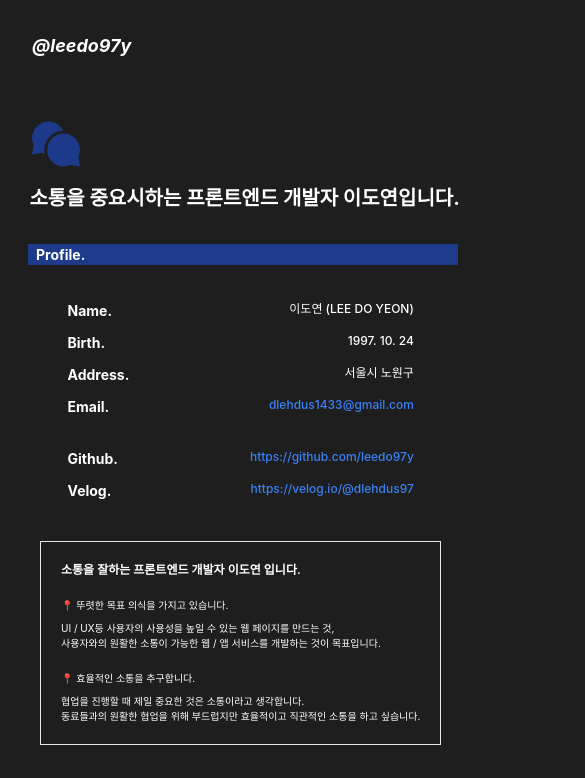
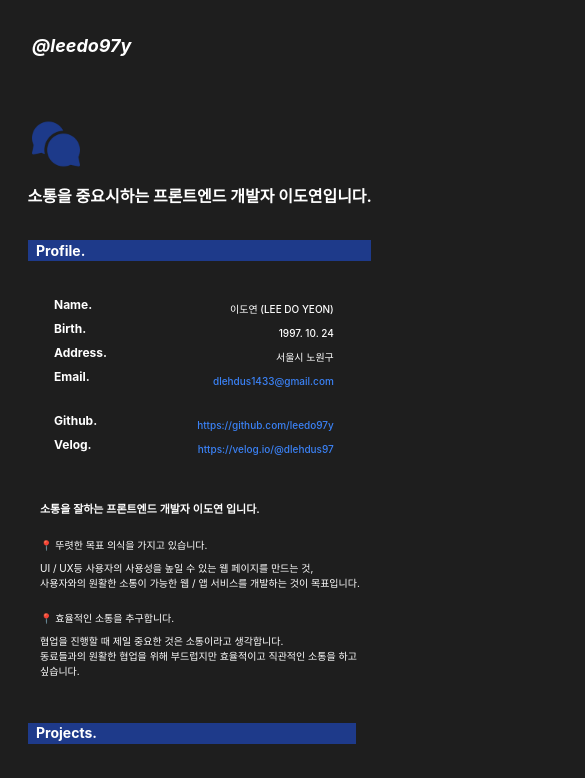
Before and after one commit to leedo97y/portfolio, a React (Vite) app in the folder portfolioDo/: page / in a window 390 px wide. Shown: the top 778 px of the page, 585 px wide, since content can reach past the window. Built offline with nearby package versions, Linux system fonts and the light colour scheme.

Commit message:
flx: mobile main page media query

```diff
--- a/portfolioDo/src/App.tsx
+++ b/portfolioDo/src/App.tsx
@@ -10,7 +10,7 @@ import WeatherPage from './pages/WeatherPage';
 
 function App() {
   return (
-    <div className='w-full h-screen box-border xxs:w-[165%] xxs:h-max'>
+    <div className='w-full h-screen box-border'>
       <Routes>
         <Route path='/' element={<Portfolio />} />
         <Route path='/tomuto' element={<TomutoPage />} />
--- a/portfolioDo/src/components/IntroduceComponents.tsx
+++ b/portfolioDo/src/components/IntroduceComponents.tsx
@@ -1,7 +1,7 @@
 const IntroComponents: React.FC = () => {
   return (
-    <div className='flex flex-col gap-5 border p-8 w-fit h-fit justify-center sm:w-fit sm:h-fit sm:pt-2 sm:-pl-2 sm:border-none md:w-fit md:h-fit md:p-7 xs:w-fit xs:p-5 xxs:w-fit xxs:p-5 xxs:-ml-5 '>
-      <p className='font-semibold text-l sm:text-sm md:text-base xs:text-xs xxs:text-xs'>
+    <div className='flex flex-col gap-5 border p-8 w-fit h-fit justify-center sm:w-fit sm:h-fit sm:pt-2 sm:-pl-2 sm:border-none md:w-fit md:h-fit md:p-7 xs:w-fit xs:p-5 xxs:w-fit xxs:p-0 xxs:-ml-5 xxs:border-none'>
+      <p className='font-semibold text-l sm:text-sm md:text-base xs:text-xs xxs:text-[11px]'>
         소통을 잘하는 프론트엔드 개발자 이도연 입니다.
       </p>
       <div className='ml-5 sm:ml-0 md:ml-4 sm:text-xs md:text-sm xs:text-[10px] xs:ml-0 xxs:text-[10px] xxs:ml-0'>
@@ -19,7 +19,8 @@ const IntroComponents: React.FC = () => {
           협업을 진행할 때 제일 중요한 것은 소통이라고 생각합니다.
           <br />
           동료들과의 원활한 협업을 위해 부드럽지만 효율적이고 직관적인 소통을
-          하고 싶습니다.
+          하고 <br className='xs:hidden sm:hidden md:hidden' />
+          싶습니다.
         </p>
       </div>
     </div>
--- a/portfolioDo/src/components/ProfileText.tsx
+++ b/portfolioDo/src/components/ProfileText.tsx
@@ -1,48 +1,48 @@
 const ProfileText: React.FC = () => {
   return (
-    <div className='flex flex-col gap-5 w-fit h-fit text-xl font-bold box-border sm:w-fit sm:h-fit sm:text-sm sm:gap-2 sm:pt-2 md:w-fit md:h-fit md:text-lg md:gap-4 xs:w-fit xs:text-sm xs:gap-3 xxs:w-fit xxs:text-sm xxs:gap-3 xxs:-ml-5'>
+    <div className='flex flex-col gap-5 w-fit h-fit text-xl font-bold box-border sm:w-fit sm:h-fit sm:text-sm sm:gap-2 sm:pt-2 md:w-fit md:h-fit md:text-lg md:gap-4 xs:w-fit xs:text-sm xs:gap-3 xxs:w-fit xxs:text-xs xxs:gap-0 xxs:-ml-8'>
       <div className='flex flex-row justify-between'>
-        <p className='xs:mr-28 xxs:mr-28'>Name.</p>
-        <span className='ml-5 text-base font-medium sm:text-xs md:text-sm xs:text-xs xxs:text-xs'>
+        <p className='xs:mr-28 xxs:mr-20'>Name.</p>
+        <span className='ml-5 text-base font-medium sm:text-xs md:text-sm xs:text-xs xxs:text-[10px]'>
           이도연 (LEE DO YEON)
         </span>
       </div>
       <div className='flex flex-row justify-between'>
-        <p className='xs:mr-28 xxs:mr-28'>Birth.</p>
-        <span className='ml-5 text-base font-medium sm:text-xs md:text-sm xs:text-xs xxs:text-xs'>
+        <p className='xs:mr-28 xxs:mr-20'>Birth.</p>
+        <span className='ml-5 text-base font-medium sm:text-xs md:text-sm xs:text-xs xxs:text-[10px]'>
           1997. 10. 24
         </span>
       </div>
       <div className='flex flex-row justify-between'>
-        <p className='xs:mr-28 xxs:mr-28'>Address.</p>
-        <span className='ml-5 text-base font-medium sm:text-xs md:text-sm xs:text-xs xxs:text-xs'>
+        <p className='xs:mr-28 xxs:mr-20'>Address.</p>
+        <span className='ml-5 text-base font-medium sm:text-xs md:text-sm xs:text-xs xxs:text-[10px]'>
           서울시 노원구
         </span>
       </div>
 
       <div className='flex flex-row justify-between'>
-        <p className='xs:mr-28 xxs:mr-28'>Email.</p>
+        <p className='xs:mr-28 xxs:mr-20'>Email.</p>
         <a
           href='mailto:dlehdus1433@gmail.com'
-          className='ml-5 text-base font-medium sm:text-xs md:text-sm xs:text-xs xxs:text-xs text-blue-500 transition duration-150 ease-in-out hover:text-blue-600 focus:text-blue-600 active:text-blue-700 '
+          className='ml-5 text-base font-medium sm:text-xs md:text-sm xs:text-xs xxs:text-[10px] text-blue-500 transition duration-150 ease-in-out hover:text-blue-600 focus:text-blue-600 active:text-blue-700 '
         >
           dlehdus1433@gmail.com
         </a>
       </div>
       <div className='flex flex-row mt-5 justify-between'>
-        <p className='xs:mr-28 xxs:mr-28'>Github.</p>
+        <p className='xs:mr-28 xxs:mr-20'>Github.</p>
         <a
           href='https://github.com/leedo97y'
-          className='ml-5 text-base font-medium sm:text-xs md:text-sm xs:text-xs xxs:text-xs text-blue-500 transition duration-150 ease-in-out hover:text-blue-600 focus:text-blue-600 active:text-blue-700 '
+          className='ml-5 text-base font-medium sm:text-xs md:text-sm xs:text-xs xxs:text-[10px] text-blue-500 transition duration-150 ease-in-out hover:text-blue-600 focus:text-blue-600 active:text-blue-700 '
         >
           https://github.com/leedo97y
         </a>
       </div>
       <div className='flex flex-row justify-between'>
-        <p className='xs:mr-28 xxs:mr-28'>Velog.</p>
+        <p className='xs:mr-28 xxs:mr-20'>Velog.</p>
         <a
           href='https://velog.io/@dlehdus97'
-          className='ml-5 text-base font-medium sm:text-xs md:text-sm xs:text-xs xxs:text-xs text-blue-500 transition duration-150 ease-in-out hover:text-blue-600 focus:text-blue-600 active:text-blue-700 '
+          className='ml-5 text-base font-medium sm:text-xs md:text-sm xs:text-xs xxs:text-[10px] text-blue-500 transition duration-150 ease-in-out hover:text-blue-600 focus:text-blue-600 active:text-blue-700 '
         >
           https://velog.io/@dlehdus97
         </a>
--- a/portfolioDo/src/components/TimeLine.tsx
+++ b/portfolioDo/src/components/TimeLine.tsx
@@ -180,7 +180,7 @@ const TimeLine: React.FC = () => {
                   .join(', ')}
               </p>
             </div>
-            <p className='mb-3 text-neutra l-500 dark9ext-neutral-300 w-96 text-sm sm:text-[10px] sm:w-96 sm:leading-snug  md:text-xs md:w-96 xs:text-[10px] xs:leading-tightxxs:text-[9px] xxs:leading-tight whitespace-pre-wrap'>
+            <p className='mb-3 text-neutra l-500 dark9ext-neutral-300 w-96 text-sm sm:text-[10px] sm:w-96 sm:leading-snug  md:text-xs md:w-96 xs:text-[10px] xs:leading-tight xxs:text-[9px] xxs:leading-tight whitespace-pre-wrap'>
               {data?.project[2].shortDesc}
               <br />
             </p>
@@ -238,7 +238,7 @@ const TimeLine: React.FC = () => {
                   .join(', ')}
               </p>
             </div>
-            <p className='mb-3 text-neutra l-500 dark9ext-neutral-300 w-96 text-sm sm:text-[10px] sm:w-96 sm:leading-snug  md:text-xs md:w-96 xs:text-[10px] xs:leading-tightxxs:text-[9px] xxs:leading-tight whitespace-pre-wrap'>
+            <p className='mb-3 text-neutra l-500 dark9ext-neutral-300 w-96 text-sm sm:text-[10px] sm:w-96 sm:leading-snug  md:text-xs md:w-96 xs:text-[10px] xs:leading-tight xxs:text-[9px] xxs:leading-tight whitespace-pre-wrap'>
               {data?.project[1].shortDesc}
             </p>
             <Link to='/friedegg'>
@@ -293,7 +293,7 @@ const TimeLine: React.FC = () => {
                   .join(', ')}
               </p>
             </div>
-            <p className='mb-3 text-neutra l-500 dark9ext-neutral-300 w-96 text-sm sm:text-[10px] sm:w-96 sm:leading-snug  md:text-xs md:w-96 xs:text-[10px] xs:leading-tightxxs:text-[9px] xxs:leading-tight whitespace-pre-wrap'>
+            <p className='mb-3 text-neutra l-500 dark9ext-neutral-300 w-96 text-sm sm:text-[10px] sm:w-96 sm:leading-snug  md:text-xs md:w-96 xs:text-[10px] xs:leading-tight xxs:text-[9px] xxs:leading-tight whitespace-pre-wrap'>
               {data?.project[0].shortDesc}
             </p>
             <Link to='/weather'>
--- a/portfolioDo/src/layout/Header.tsx
+++ b/portfolioDo/src/layout/Header.tsx
@@ -1,6 +1,6 @@
 const Header: React.FC = () => {
   return (
-    <div className='grid grid-cols-2 gap-4 justify-between w-full h-20 xs:w-full'>
+    <div className='grid grid-cols-2 gap-4 justify-between w-full h-20 xs:w-full xxs:w-full'>
       <h3 className='w-full h-28 m-8 text-3xl font-bold italic sm:text-lg md:text-xl xs:text-lg xxs:text-lg'>
         @leedo97y
       </h3>
--- a/portfolioDo/src/layout/Profile.tsx
+++ b/portfolioDo/src/layout/Profile.tsx
@@ -5,7 +5,7 @@ import ProfileText from '../components/ProfileText';
 const Profile: React.FC = () => {
   return (
     <div className='flex flex-col w-fit h-full sm:w-fit md:w-fit xs:w-full xs:-mt-5 xxs:w-fit xxs:-mt-5'>
-      <div className='m-2 pb-2 w-auto sm:w-auto md:w-auto xs:w-auto xxs:w-[102%]'>
+      <div className='m-2 pb-2 w-auto sm:w-auto md:w-auto xs:w-auto xxs:w-[101%]'>
         <p
           id='profile'
           className='text-2xl font-bold pl-2 bg-blue-900 p-[0.5px] mt-1 sm:text-sm md:text-base xs:text-sm xxs:text-sm'
--- a/portfolioDo/src/layout/Projects.tsx
+++ b/portfolioDo/src/layout/Projects.tsx
@@ -4,7 +4,7 @@ import TimeLine from '../components/TimeLine';
 const Projects: React.FC = () => {
   return (
     <div className='flex flex-col mt-10 justify-center w-full h-full sm:w-fit sm:mt-4 md:w-fit md:mt-8 xs:w-fit xs:mt-2 xxs:w-fit xxs:mt-2'>
-      <div className='m-2 pb-2 scroll-pb-24 w-auto xxs:w-[80%]'>
+      <div className='m-2 pb-2 scroll-pb-24 w-auto xxs:w-[63%]'>
         <p
           id='project'
           className='text-2xl font-bold mt-1 pl-2 bg-blue-900 p-[0.5px] sm:w-full md:w-full sm:text-sm md:text-base xs:w-full xs:text-sm xxs:w-full xxs:text-sm'
--- a/portfolioDo/src/pages/Portfolio.tsx
+++ b/portfolioDo/src/pages/Portfolio.tsx
@@ -15,7 +15,7 @@ const Portfolio: React.FC = () => {
             alt='chat bubble image'
             className='w-[5rem] h-[5rem] mr-5 ml-5 sm:w-[3rem] sm:h-[3rem] sm:mr-3 sm:ml-3 md:w-[4rem] md:h-[4rem] md:mr-4 md:ml-4 xs:w-[3rem] xs:h-[3rem] xs:ml-3 xxs:w-[3rem] xxs:h-[3rem] xxs:ml-3'
           />
-          <p className='text-4xl font-bold mt-8 mb-10 pt-4 sm:text-2xl md:text-3xl xs:text-xl xs:mt-0 xxs:text-xl xxs:mt-0'>
+          <p className='text-4xl font-bold mt-8 mb-10 pt-4 sm:text-2xl md:text-3xl xs:text-xl xs:mt-0 xxs:text-base xxs:mt-0'>
             &nbsp; 소통을 중요시하는 프론트엔드 개발자 이도연입니다.
           </p>
         </div>
```
